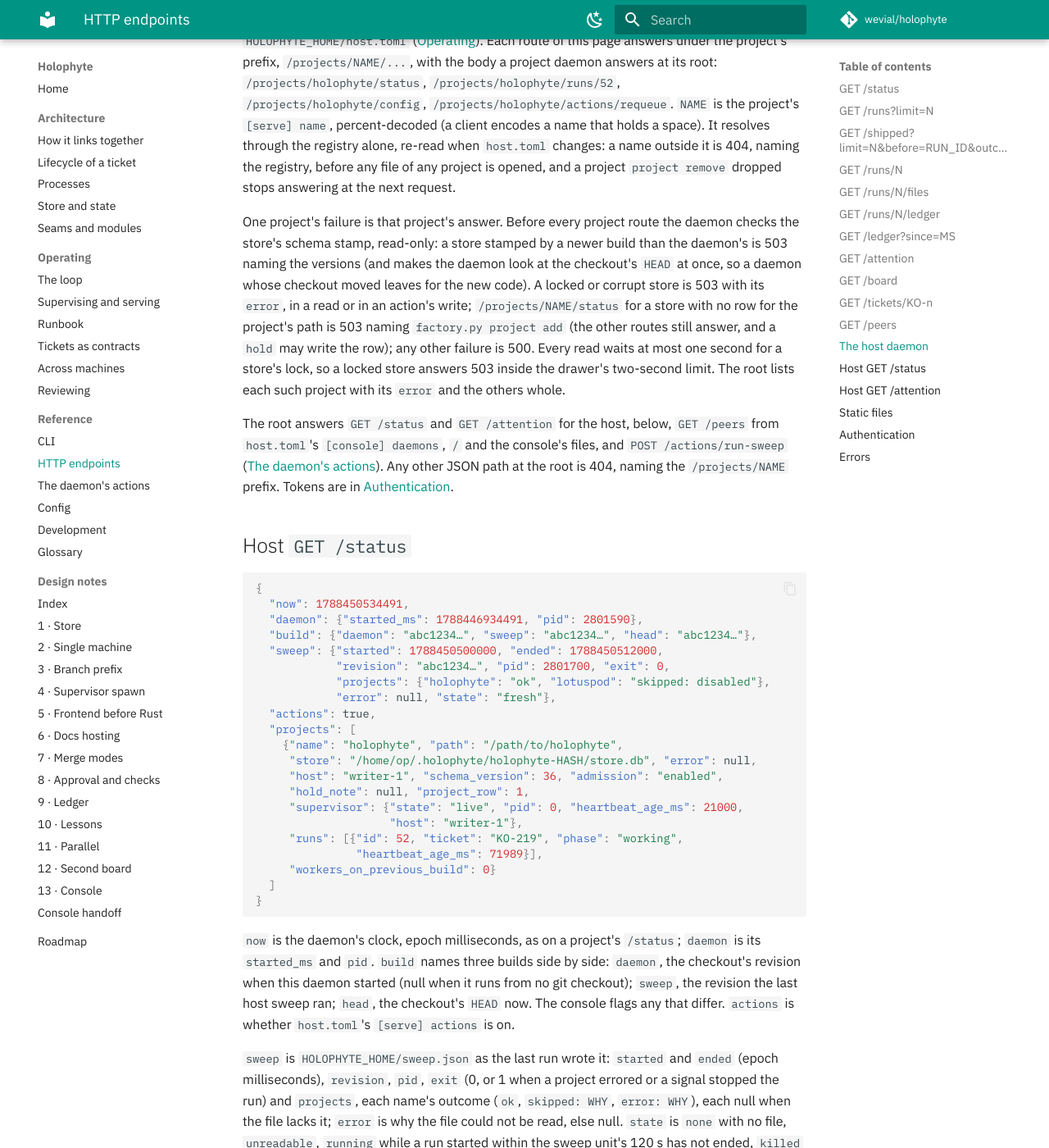
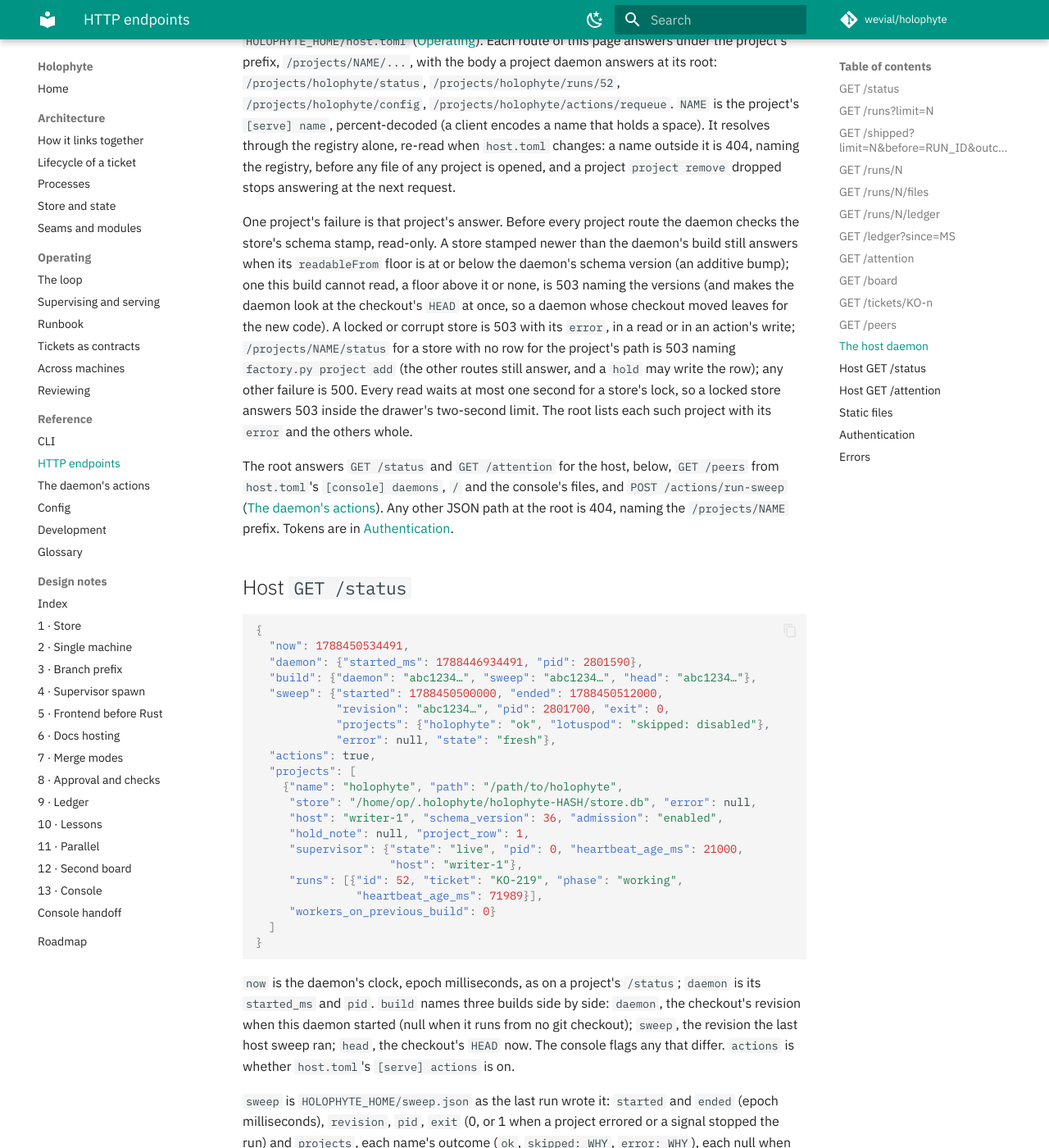
Before and after one commit to wevial/holophyte, an MkDocs documentation site: the page built from docs/reference/http.md, in a window 1280 px wide and 1400 px high, scrolled down 10883 px. Shown: the whole window at 82% size. Built offline with MkDocs 1.6.1 and Material for MkDocs 9.7.7, drawn with Linux system fonts in a browser that asks for light colours; comment, search, counter and statistics services are not loaded; some of the changed text lies outside the part shown.

Commit message:
consolidation stage 4: wait out the stop before judging a timed-out run; newer-schema wording
The lifecycle test's timeout case judged the held sweep as soon as its unit
left `activating`. At TimeoutStartSec systemd sends SIGTERM and the unit
goes to `deactivating` while the held run, deaf to SIGTERM, is still alive
for up to TimeoutStopSec; the dead-pid check could then fail before the
SIGKILL. It now waits for the unit to settle (not activating, not
deactivating) and for the run's pid to be gone, and asserts the unit ended
`failed` with Result `timeout`, before it reads the lock and `sweep.json`
and starts the reclaiming run. The held-past-the-interval case waits for
the same settled state.

The HTTP, daemon and operating docs said a store stamped by a newer build
is 503. The host daemon answers a compatible-newer store, one whose
`readableFrom` floor is at or below its schema version (KO-720's
distinction); only a store this build cannot read is 503. The docs now
say so.

```diff
--- a/docs/reference/http.md
+++ b/docs/reference/http.md
@@ -563,10 +563,12 @@
 dropped stops answering at the next request.
 
 One project's failure is that project's answer. Before every project route
-the daemon checks the store's schema stamp, read-only: a store stamped by a
-newer build than the daemon's is 503 naming the versions (and makes the
-daemon look at the checkout's `HEAD` at once, so a daemon whose checkout
-moved leaves for the new code). A locked or corrupt store is 503 with its
+the daemon checks the store's schema stamp, read-only. A store stamped
+newer than the daemon's build still answers when its `readableFrom` floor
+is at or below the daemon's schema version (an additive bump); one this
+build cannot read, a floor above it or none, is 503 naming the versions
+(and makes the daemon look at the checkout's `HEAD` at once, so a daemon
+whose checkout moved leaves for the new code). A locked or corrupt store is 503 with its
 `error`, in a read or in an action's write; `/projects/NAME/status` for a
 store with no row for the project's path is 503 naming `factory.py project
 add` (the other routes still answer, and a `hold` may write the row); any
@@ -629,8 +631,8 @@
 `[serve] name` (null for an entry whose config cannot be read), `path` its
 repository and `store` its store file, null when there is none. `error` is
 the project's failure as text (a config that cannot be read, a store that
-cannot be opened, a schema newer than the daemon's build), null when it
-answered; the fields below are then null. `host` is the project's
+cannot be opened, a schema newer than the daemon's build can read), null
+when it answered; the fields below are then null. `host` is the project's
 `[report] host_label`, `schema_version` its store's stamp, `admission` and
 `hold_note` as on a project's `/status`, and `project_row` the id of the
 store's row for this path, null when it has none (a store deleted or
@@ -762,6 +764,6 @@
 | 404 | `/runs/N`, `/runs/N/files` or `/runs/N/ledger` with no such run, body carries `run`; `/tickets/KO-n` with no mirrored ticket, body `{}`; any other path with no console file behind it; body carries `path`, and `detail` when the console is not built. On a host daemon also `/projects/NAME/...` for a name outside the registry, and a project route at the root, both before any store is opened |
 | 405 | any method but GET and OPTIONS, `POST` outside `/actions/` and `PUT` outside `/config`; `Allow: GET` |
 | 409 | `/runs/N/files` for a run with no branch and no merge sha, or whose branch or merge commit is no longer in the repository; `error` names it |
-| 503 | the project has no store yet; body carries `error`, `detail` and `project`, the repository the daemon serves, as a path. On a host daemon, under one project's prefix: its store stamped newer than the build, locked or corrupt (`error`, `project` its name), or `/status` with no project row for its path (`project_row` null, `detail` naming `project add`); and any route when `host.toml` itself cannot be read |
+| 503 | the project has no store yet; body carries `error`, `detail` and `project`, the repository the daemon serves, as a path. On a host daemon, under one project's prefix: its store stamped newer than the build can read, locked or corrupt (`error`, `project` its name), or `/status` with no project row for its path (`project_row` null, `detail` naming `project add`); and any route when `host.toml` itself cannot be read |
 | 500 | on a host daemon, one project's route failing any other way; body carries `error` (type and message, redacted) and `project`, and the traceback goes to the daemon's log |
 | 504 | `/runs/N/files` when git does not answer within its cap |
```
Also changed, not shown: docs/operating.md (+1 -1 lines), docs/reference/daemon.md (+1 -1 lines), 1 other file.
